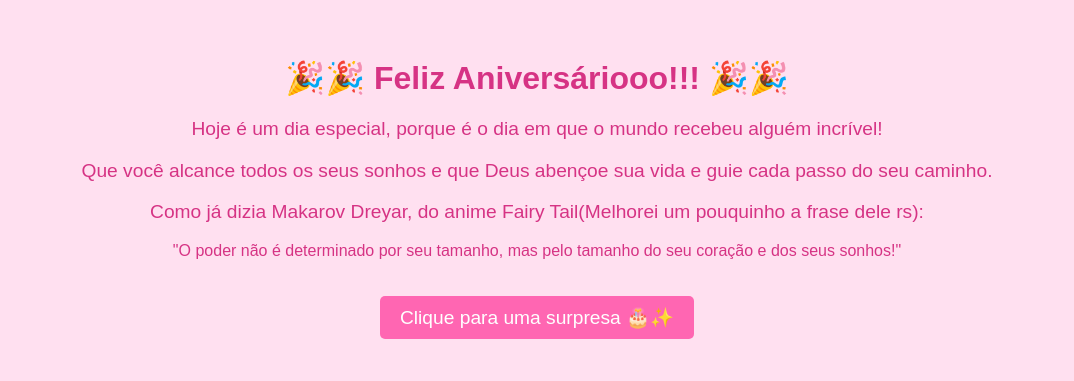
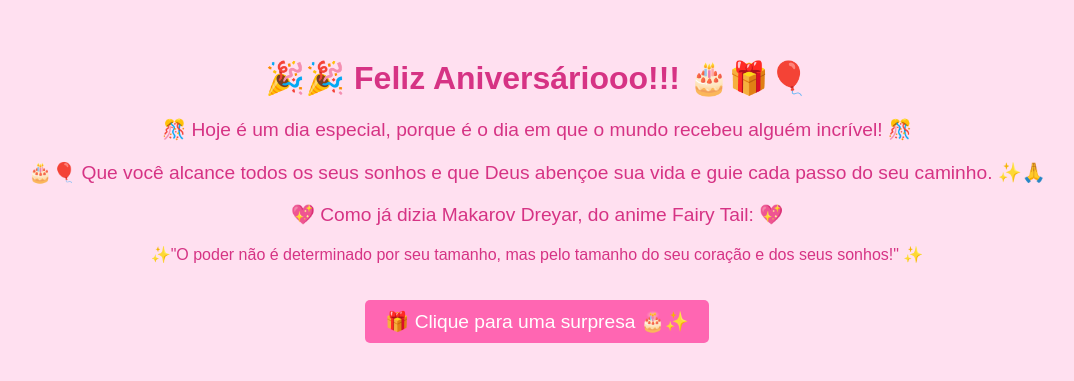
Before and after one commit to Vini12g/Lari, a plain HTML site: page index.html in a window 1280 px wide. Shown: the part 129-510 px from the top of the page, without its empty margins (103-1177 px from the left). Drawn offline with Linux system fonts and the light colour scheme.

Commit message:
Update index.html

```diff
--- a/index.html
+++ b/index.html
@@ -3,7 +3,7 @@
 <head>
     <meta charset="UTF-8">
     <meta name="viewport" content="width=device-width, initial-scale=1.0">
-    <title>Feliz Aniversário!</title>
+    <title>🎂🎊 Feliz Aniversário! 🎉🎈</title>
     <style>
         body {
             font-family: Arial, sans-serif;
@@ -38,17 +38,17 @@
 </head>
 <body>
     <div class="container">
-        <h1>🎉🎉 Feliz Aniversáriooo!!! 🎉🎉</h1>
-        <p>Hoje é um dia especial, porque é o dia em que o mundo recebeu alguém incrível!</p>
-        <p>Que você alcance todos os seus sonhos e que Deus abençoe sua vida e guie cada passo do seu caminho.</p>
-        <p>Como já dizia Makarov Dreyar, do anime Fairy Tail(Melhorei um pouquinho a frase dele rs):</p>
-        <blockquote>"O poder não é determinado por seu tamanho, mas pelo tamanho do seu coração e dos seus sonhos!"</blockquote>
-        <button class="btn" onclick="mostrarSurpresa()">Clique para uma surpresa 🎂✨</button>
+        <h1>🎉🎉 Feliz Aniversáriooo!!! 🎂🎁🎈</h1>
+        <p>🎊 Hoje é um dia especial, porque é o dia em que o mundo recebeu alguém incrível! 🎊</p>
+        <p>🎂🎈 Que você alcance todos os seus sonhos e que Deus abençoe sua vida e guie cada passo do seu caminho. ✨🙏</p>
+        <p>💖 Como já dizia Makarov Dreyar, do anime Fairy Tail: 💖</p>
+        <blockquote>✨"O poder não é determinado por seu tamanho, mas pelo tamanho do seu coração e dos seus sonhos!" ✨</blockquote>
+        <button class="btn" onclick="mostrarSurpresa()">🎁 Clique para uma surpresa 🎂✨</button>
     </div>
 
     <script>
         function mostrarSurpresa() {
-            alert('Parabéns!!! 🎉🎂 Que seu dia seja incrível!');
+            alert('🎉🎊 Parabéns!!! 🎂🎁 Que seu dia seja incrível! 🎈🎇');
         }
     </script>
 </body>
```
